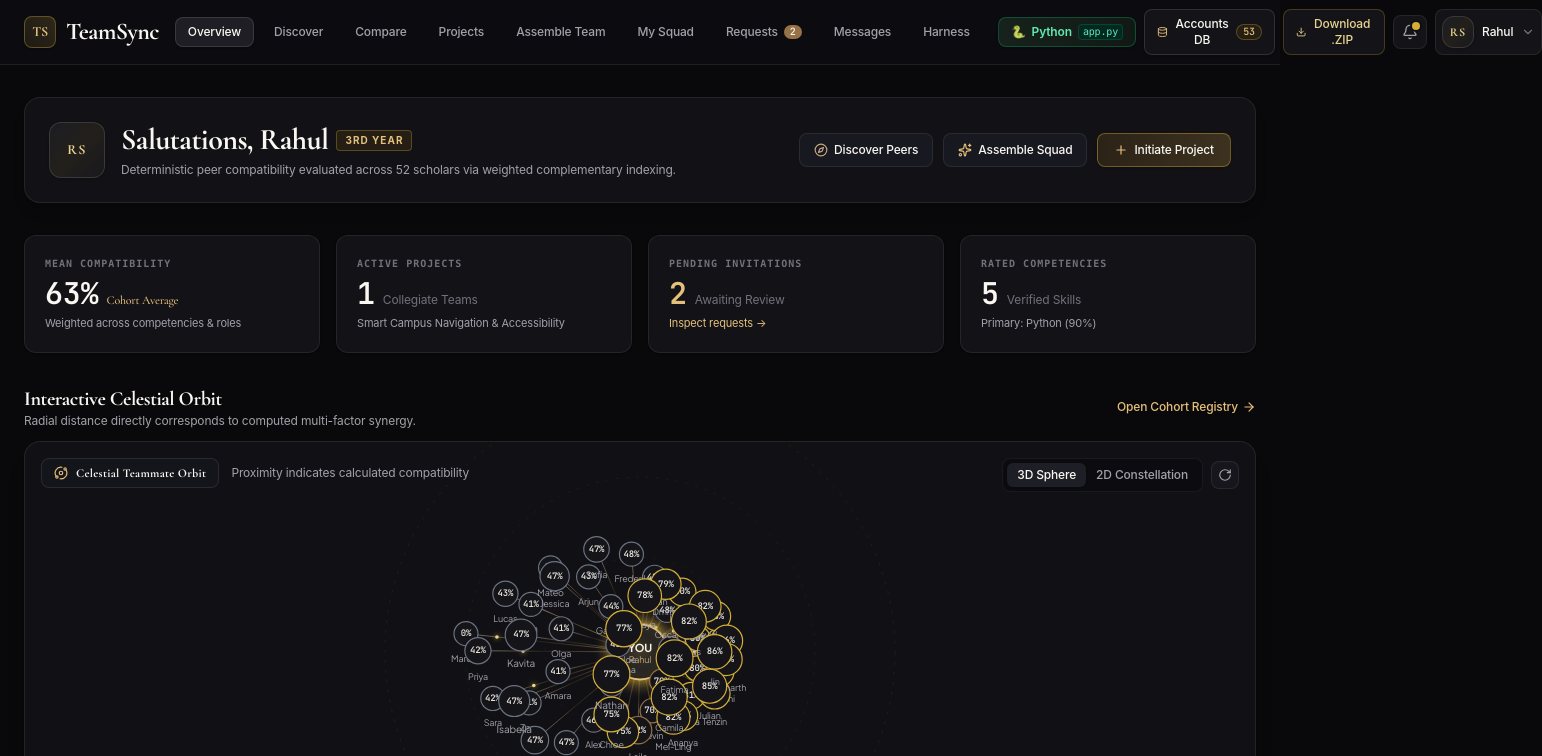
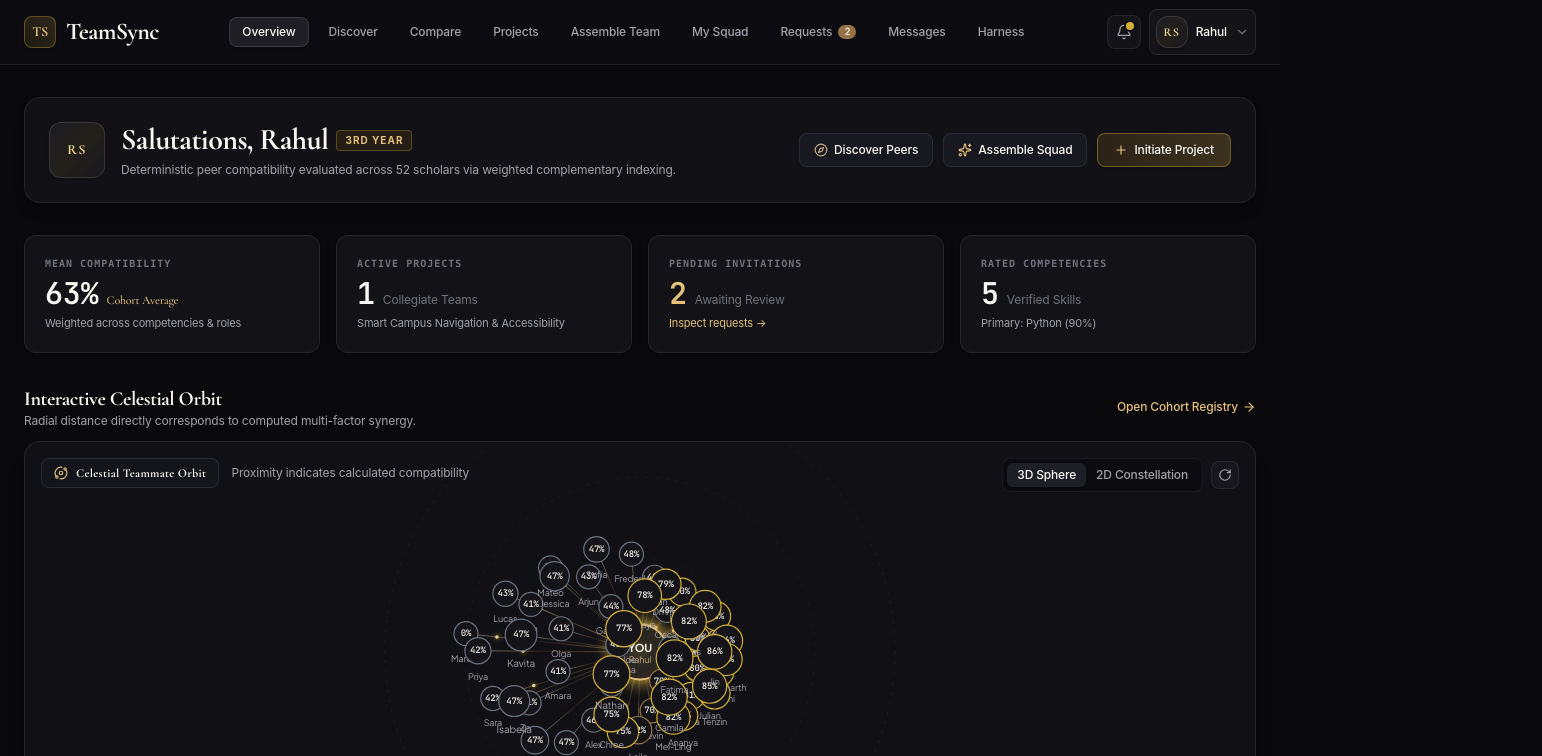
Before and after one commit to sowmi151/TeamSync, a React (Vite) app: page / in a window 1280 px wide. Shown: the top 756 px of the page, 1542 px wide, since content can reach past the window. Built offline with nearby package versions, Linux system fonts and the light colour scheme.

Commit message:
Removed dev buttons from header

```diff
--- a/package.json
+++ b/package.json
@@ -23,6 +23,7 @@
     "@vitejs/plugin-react": "^6.1.1",
     "dotenv": "^17.2.3",
     "express": "^4.21.2",
+    "install": "^0.13.0",
     "jszip": "^3.10.2",
     "lucide-react": "^0.546.0",
     "motion": "^12.23.24",
@@ -31,6 +32,7 @@
     "vite": "^8.3.0"
   },
   "devDependencies": {
+    "@types/express": "^4.17.21",
     "@types/node": "^22.14.0",
     "@types/react": "^19.3.0",
     "@types/react-dom": "^19.3.0",
@@ -38,7 +40,6 @@
     "esbuild": "^0.25.0",
     "tailwindcss": "^4.3.3",
     "tsx": "^4.21.0",
-    "typescript": "^7.0.2",
-    "@types/express": "^4.17.21"
+    "typescript": "^7.0.2"
   }
 }
--- a/src/components/common/Header.tsx
+++ b/src/components/common/Header.tsx
@@ -104,41 +104,6 @@ export const Header: React.FC<HeaderProps> = ({
 
         {/* Zone 3: Actions (Python Build, Accounts DB, Download ZIP, Notifications, User Switcher) */}
         <div className="flex items-center gap-1.5 sm:gap-2">
-          {/* Python Build & Engine Trigger */}
-          <button
-            onClick={onOpenPythonModal}
-            className="flex items-center gap-1.5 px-2.5 sm:px-3 py-1.5 text-xs font-medium rounded-lg bg-gradient-to-r from-[#17221C] to-[#121915] hover:from-[#1D2C24] hover:to-[#17221C] text-emerald-300 border border-emerald-500/30 hover:border-emerald-500/50 transition-all shadow-sm"
-            title="Python 3.10+ Web Application & SQLite Build"
-          >
-            <span>🐍</span>
-            <span className="hidden md:inline font-semibold">Python</span>
-            <span className="text-[10px] font-mono px-1 py-0.2 rounded bg-emerald-950/80 text-emerald-300 border border-emerald-500/20">
-              app.py
-            </span>
-          </button>
-
-          {/* Collegiate Database & Accounts Modal Trigger */}
-          <button
-            onClick={onOpenDatabaseModal}
-            className="flex items-center gap-1.5 px-2.5 sm:px-3 py-1.5 text-xs font-medium rounded-lg bg-[#141418] hover:bg-[#1B1B22] text-[#FAF7F2] border border-white/[0.12] hover:border-[#D4AF37]/50 transition-all shadow-sm"
-            title="Explore 52 Verified Real Collegiate Accounts & SQL Database"
-          >
-            <Database className="w-3.5 h-3.5 text-[#E5C07B]" />
-            <span className="hidden sm:inline">Accounts DB</span>
-            <span className="text-[10px] font-mono-nums px-1.5 py-0.2 rounded-full bg-[#251E14] text-[#E5C07B] border border-[#D4AF37]/30">
-              {students.length}
-            </span>
-          </button>
-
-          {/* Download Complete Project (.ZIP) Button */}
-          <button
-            onClick={onOpenDownloadZip}
-            className="hidden sm:flex items-center gap-1.5 px-3 py-1.5 text-xs font-medium rounded-lg bg-[#141418] hover:bg-[#1B1B22] text-[#E8D390] border border-[#D4AF37]/25 hover:border-[#D4AF37]/45 transition-all"
-            title="Download full project code runnable in VS Code"
-          >
-            <Download className="w-3.5 h-3.5" />
-            <span>Download .ZIP</span>
-          </button>
 
           {/* Notifications Trigger */}
           <div className="relative">
@@ -314,38 +279,6 @@ export const Header: React.FC<HeaderProps> = ({
               )}
             </button>
           ))}
-          <div className="pt-2 border-t border-white/[0.08] flex items-center justify-between gap-2">
-            <button
-              onClick={() => {
-                onOpenPythonModal();
-                setMobileMenuOpen(false);
-              }}
-              className="text-xs text-emerald-300 font-medium flex items-center gap-1.5 py-1"
-            >
-              <span>🐍</span>
-              <span>Python app.py</span>
-            </button>
-            <button
-              onClick={() => {
-                onOpenDatabaseModal();
-                setMobileMenuOpen(false);
-              }}
-              className="text-xs text-[#FAF7F2] font-medium flex items-center gap-1.5 py-1"
-            >
-              <Database className="w-3.5 h-3.5 text-[#E5C07B]" />
-              <span>Accounts ({students.length})</span>
-            </button>
-            <button
-              onClick={() => {
-                onOpenDownloadZip();
-                setMobileMenuOpen(false);
-              }}
-              className="text-xs text-[#E5C07B] font-medium flex items-center gap-1.5 py-1"
-            >
-              <Download className="w-3.5 h-3.5" />
-              <span>.ZIP</span>
-            </button>
-          </div>
         </div>
       )}
     </header>
```
Also changed, not shown: 1 other file (tests, documents, lock files or other folders).
